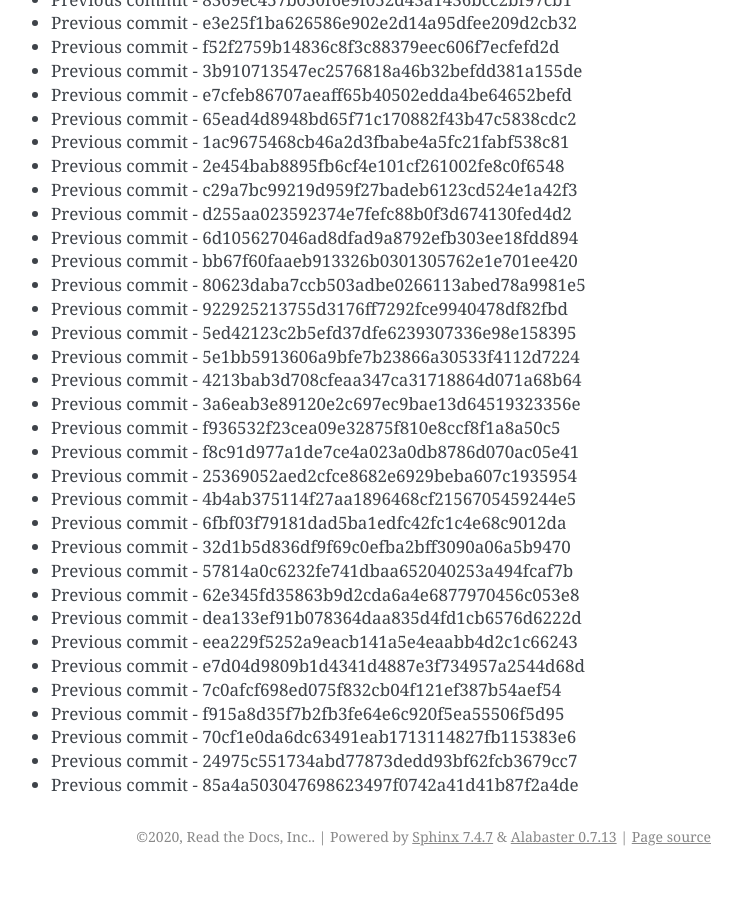
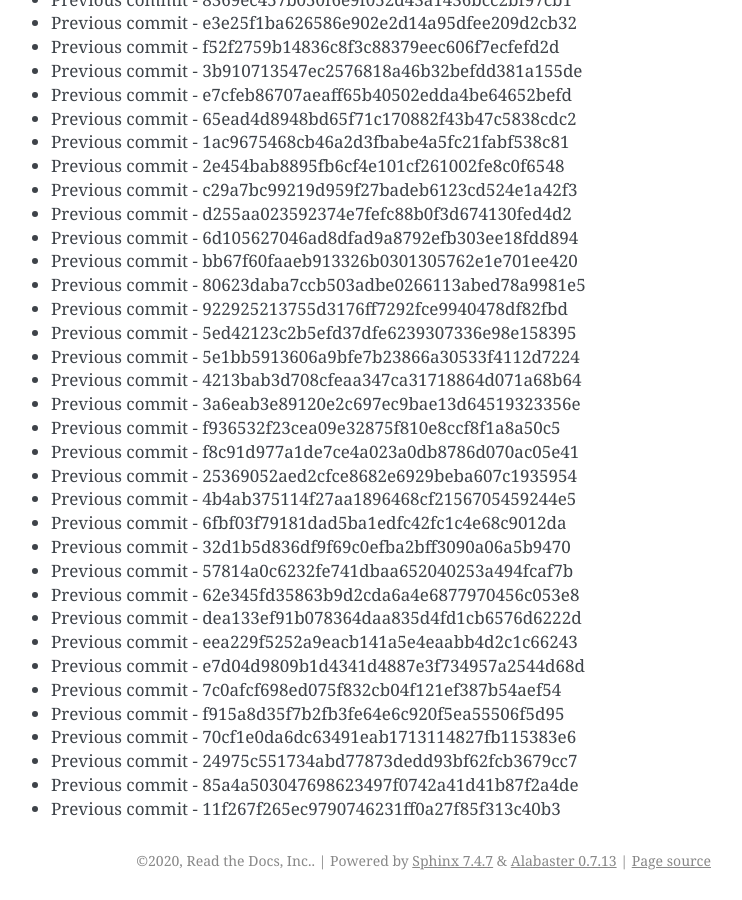
Before and after one commit to readthedocs/rtd-git-stresstest, a Sphinx documentation site: the page built from docs/updates.rst, in a window 1280 px wide and 900 px high, scrolled down 98699 px. Shown: the whole window, without its empty margins (399-1141 px from the left). Built offline with Sphinx 7.4.7, drawn with Linux system fonts in a browser that asks for light colours; before the commit the page ends 99575 px from its top, so only the background shows below that.

Commit message:
Generating commit from previous: 11f267f265ec9790746231ff0a27f85f313c40b3

```diff
--- a/docs/updates.rst
+++ b/docs/updates.rst
@@ -4179,3 +4179,4 @@ It can be tested for any performance characteristics.
 * Previous commit - 70cf1e0da6dc63491eab1713114827fb115383e6
 * Previous commit - 24975c551734abd77873dedd93bf62fcb3679cc7
 * Previous commit - 85a4a503047698623497f0742a41d41b87f2a4de
+* Previous commit - 11f267f265ec9790746231ff0a27f85f313c40b3
```
